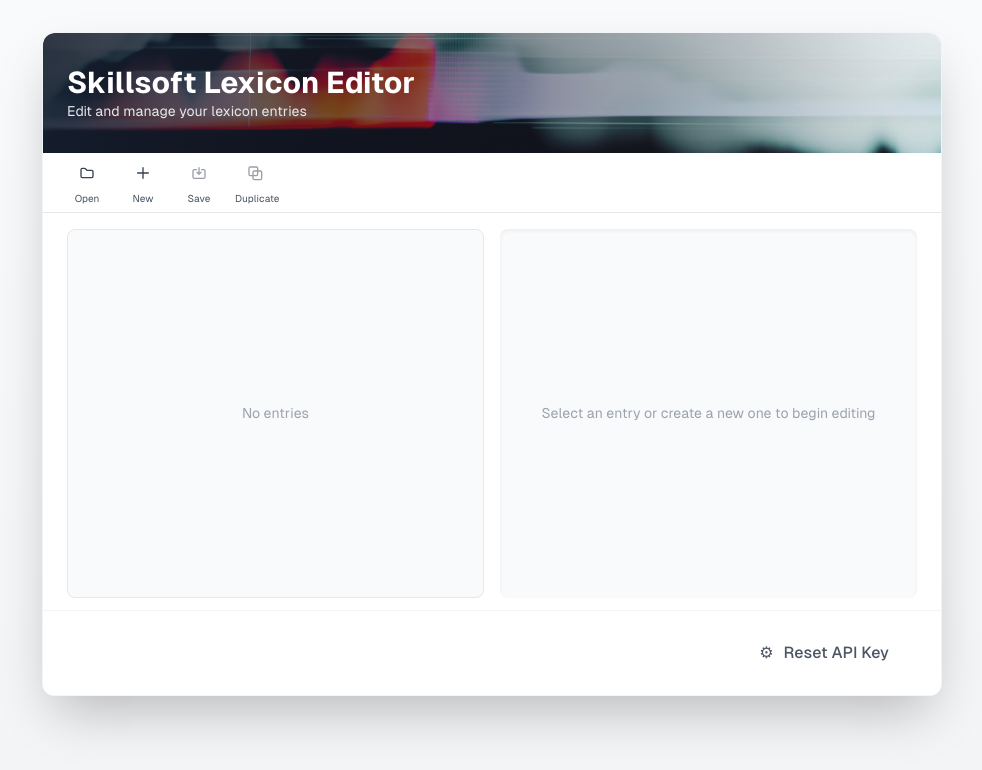
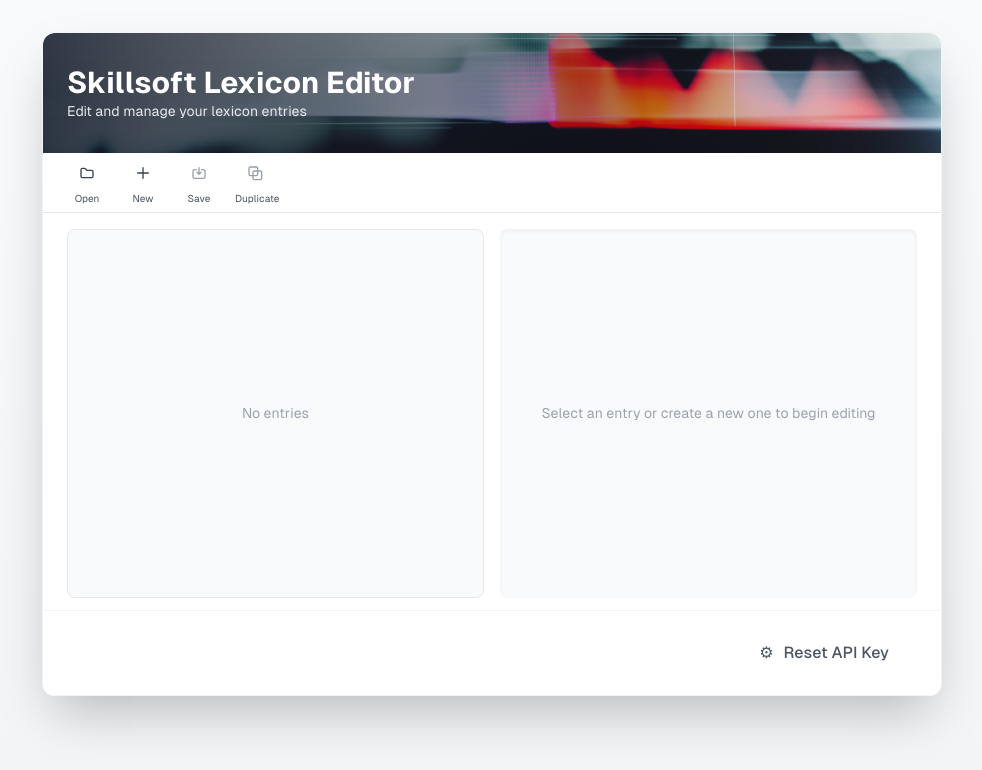
Before and after one commit to skillsoft-content-development/web-lexicon-editor, a React (Create React App) app: page / in a window 1280 px wide. Both pictures are taken after a click on the button "Cancel". Shown: the top 770 px of the page, without its empty margins (148-1130 px from the left). Built offline with nearby package versions, Linux system fonts and the light colour scheme.

Commit message:
feat: mirror-flip header image for reversed gradient

```diff
--- a/src/App.tsx
+++ b/src/App.tsx
@@ -508,7 +508,7 @@
               src={process.env.PUBLIC_URL + '/images/4.jpg'}
               alt="Skillsoft Lexicon Editor header"
               className="absolute inset-0 w-full h-full object-cover rounded-t-xl"
-              style={{height: '120px', width: '100%', objectFit: 'cover'}}
+              style={{height: '120px', width: '100%', objectFit: 'cover', transform: 'scaleX(-1)'}}
               draggable="false"
             />
             <div className="absolute inset-0 rounded-t-xl" style={{background: 'linear-gradient(to right, rgba(17,24,39,0.85) 0%, rgba(17,24,39,0.0) 100%)'}} />
```
